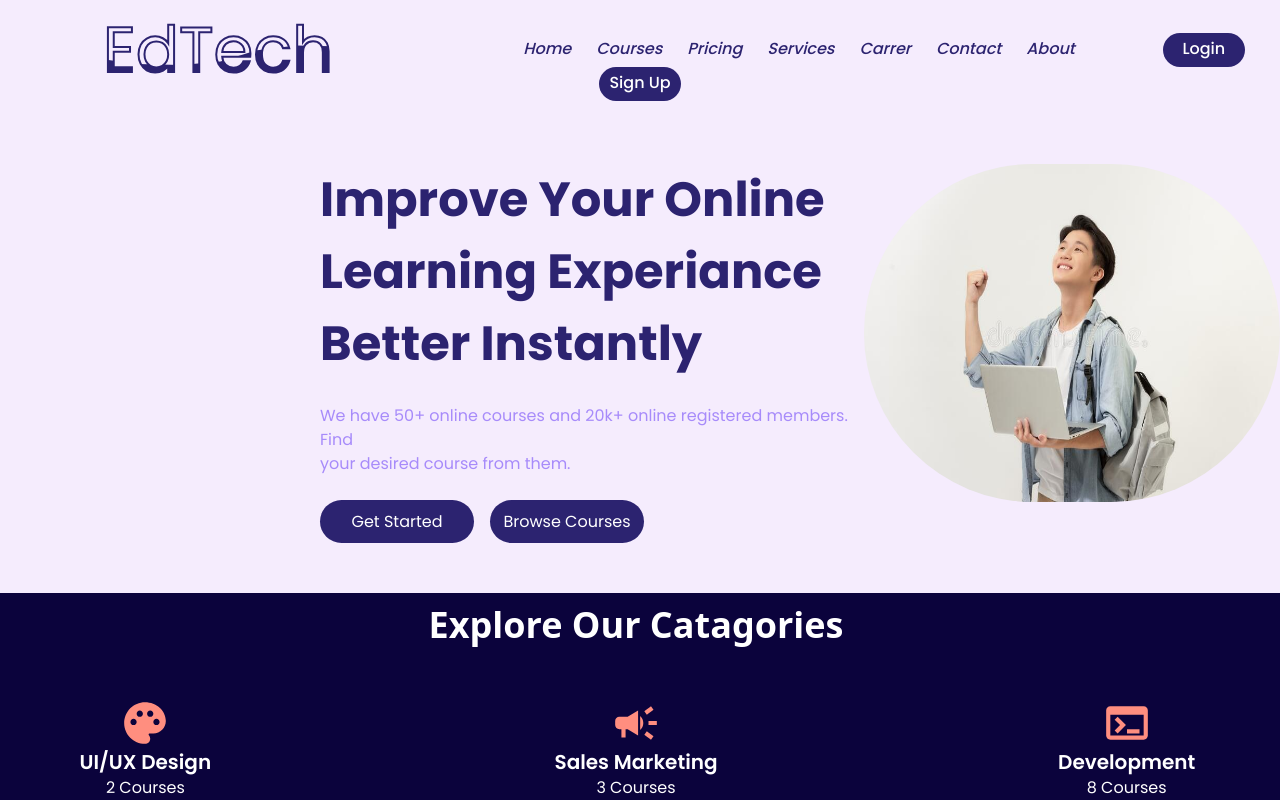
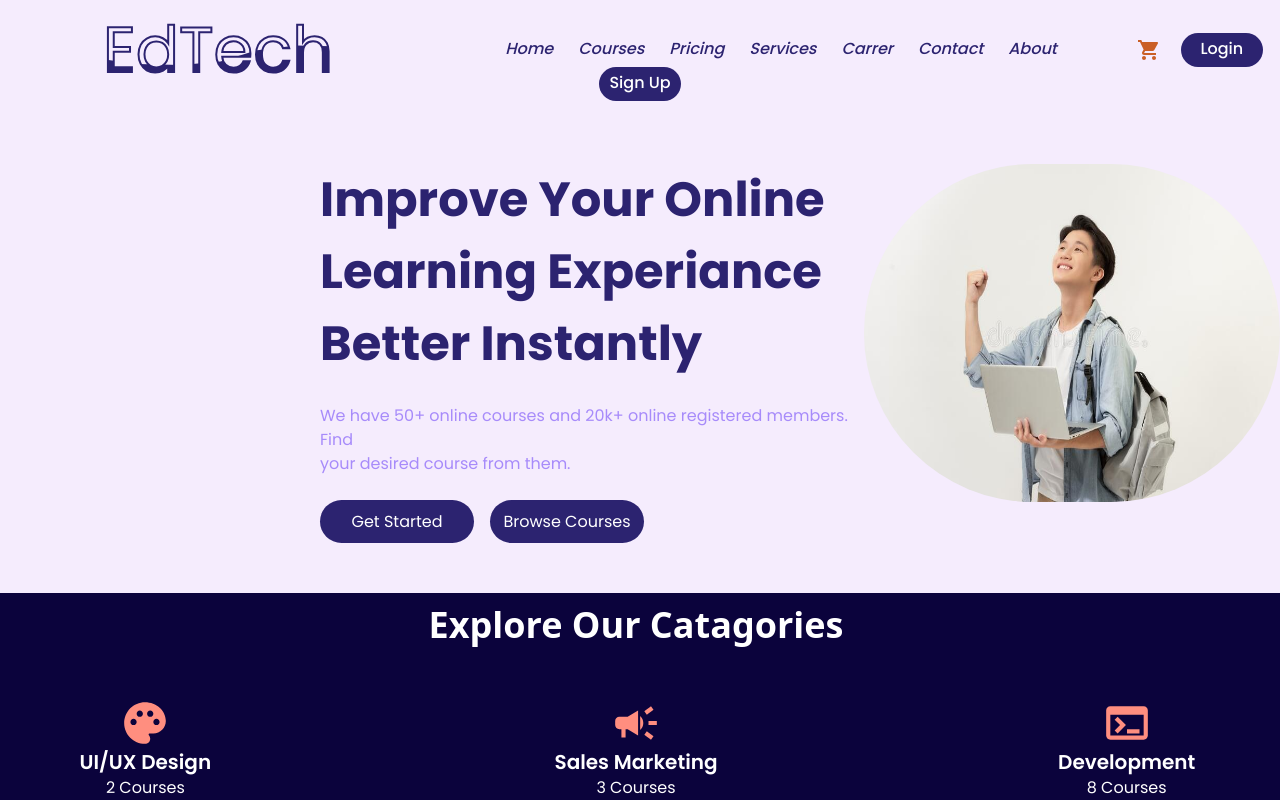
Before and after one commit to mahade00/educational-react-router, a React (Create React App) app: page / in a window 1280 px wide. Shown: the top 800 px of the page. Built offline with nearby package versions, Linux system fonts and the light colour scheme.

Commit message:
cart logo added

```diff
--- a/src/components/Header/Header.css
+++ b/src/components/Header/Header.css
@@ -33,6 +33,10 @@
 }
 .about-nav{
     margin-right: 80px;
+}
+.header-shopping-icon{
+    margin-right: 12px;
+    color: rgb(202, 95, 38);
 }
 
 /* logo animation  */
--- a/src/components/Header/Header.js
+++ b/src/components/Header/Header.js
@@ -2,6 +2,7 @@ import React from 'react';
 import './Header.css'
 import { NavLink } from 'react-router-dom';
 import HeadBanner from '../HeadBanner/HeadBanner';
+import ShoppingCartIcon from '@mui/icons-material/ShoppingCart';
 
 const Header = () => {
 
@@ -29,7 +30,7 @@ const Header = () => {
 
                 <NavLink className={'nav about-nav font-medium text-[#2c2370]'} to={'/about'} >About</NavLink>
 
-
+                <NavLink><ShoppingCartIcon className='header-shopping-icon'/></NavLink>
                 <NavLink className={'log-n-sign-btn log-btn font-medium rounded-full '}>Login</NavLink>
                 <NavLink className={'log-n-sign-btn font-medium rounded-full '}>Sign Up</NavLink>
 
--- /dev/null
+++ b/src/components/NotFound/NotFound.css
@@ -0,0 +1,6 @@
+.notfound-main{
+    margin:150px 0 150px 0;
+}
+.notfound-icon{
+color: rgb(221, 136, 90);
+}
--- a/src/components/NotFound/NotFound.js
+++ b/src/components/NotFound/NotFound.js
@@ -1,10 +1,12 @@
 import React from 'react';
+import './NotFound.css';
+import SentimentVeryDissatisfiedIcon from '@mui/icons-material/SentimentVeryDissatisfied';
 
 const NotFound = () => {
     return (
-        <div>
-            <h1>404</h1>
-            <h2>Page Not Found</h2>
+        <div className='notfound-main'>
+            <h1 className='font-bold text-9xl text-indigo-900'> 4<SentimentVeryDissatisfiedIcon className='notfound-icon  ' sx={ {fontSize:130}}/>4</h1>
+            <h2 className='text-2xl text-indigo-900 font-semibold'>Page Not Found</h2>
         </div>
     );
 };
--- a/src/components/SubscribeUs/SubscribeUs.css
+++ b/src/components/SubscribeUs/SubscribeUs.css
@@ -1,5 +1,5 @@
 .email-subscribe{
-    margin: 0 470px 0 546px;
+    margin: 0 470px 0 570px;
     display: grid;
     grid-template-columns: repeat(2,1fr);
 }
```
Also changed, not shown: src/components/ExploreOurCatagories/ExploreCatagories.css (line endings or trailing spaces).
